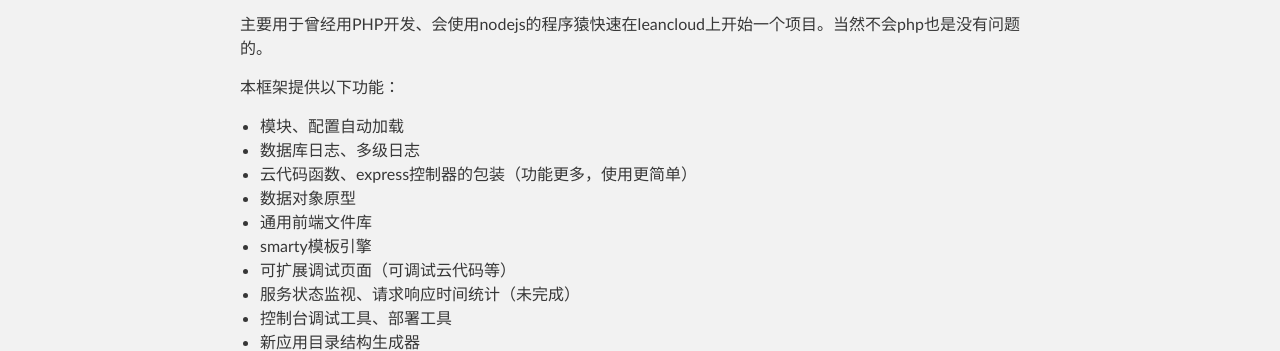
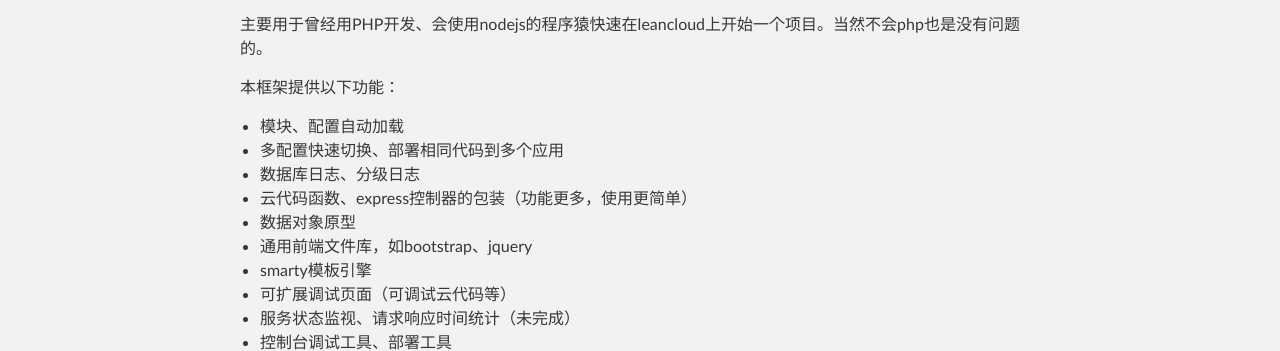
Before and after one commit to GongT/lean-g-command, a plain HTML site: page doc/index.html in a window 1280 px wide. Shown: the part 315-666 px from the top of the page. Drawn offline with nearby package versions, Linux system fonts and the light colour scheme.

Commit message:
update document index

```diff
--- a/doc/index.html
+++ b/doc/index.html
@@ -52,10 +52,11 @@
 		</p>
 		<ul>
 			<li>模块、配置自动加载</li>
-	<li>数据库日志、多级日志</li>
+			<li>多配置快速切换、部署相同代码到多个应用</li>
+			<li>数据库日志、分级日志</li>
 			<li>云代码函数、express控制器的包装（功能更多，使用更简单）</li>
 			<li>数据对象原型</li>
-	<li>通用前端文件库</li>
+			<li>通用前端文件库，如bootstrap、jquery</li>
 			<li>smarty模板引擎</li>
 			<li>可扩展调试页面（可调试云代码等）</li>
 			<li>服务状态监视、请求响应时间统计（未完成）</li>
```
Also changed, not shown: index.html (+1 -1 lines). Lines whose indentation alone changed are shown as unchanged.
